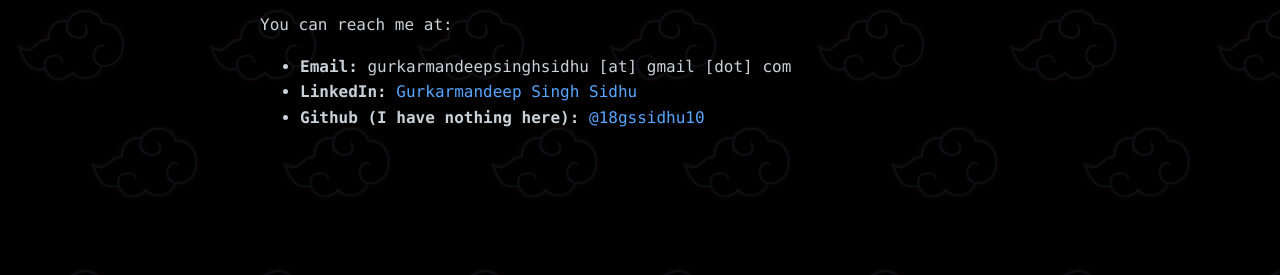
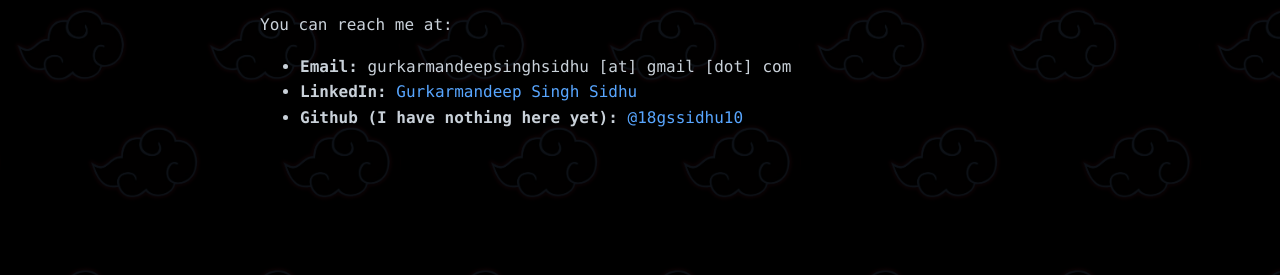
Before and after one commit to 18gssidhu10/18gssidhu10.github.io, a Jekyll site: the page built from contact.md, in a window 1280 px wide. Shown: the part 157-432 px from the top of the page. Built offline with Jekyll 4.4.1, drawn with Linux system fonts in a browser that asks for light colours.

Commit message:
Update contact.md

```diff
--- a/contact.md
+++ b/contact.md
@@ -9,4 +9,4 @@ You can reach me at:
 
 * **Email:** gurkarmandeepsinghsidhu [at] gmail [dot] com
 * **LinkedIn:** [Gurkarmandeep Singh Sidhu](https://www.linkedin.com/in/gurkarmandeepsingh)
-* **Github (I have nothing here):** [@18gssidhu10](https://github.com/18gssidhu10)
+* **Github (I have nothing here yet):** [@18gssidhu10](https://github.com/18gssidhu10)
```
